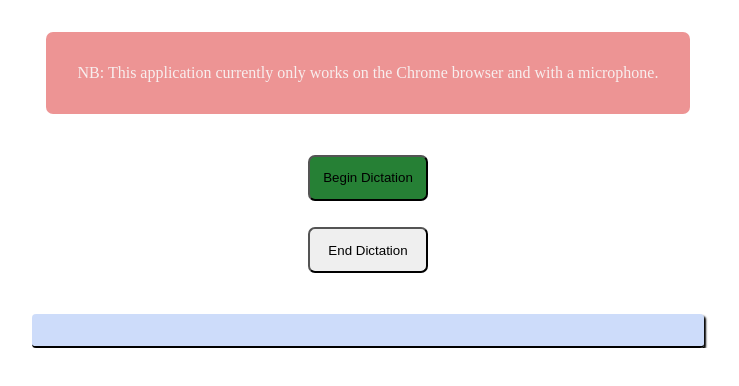
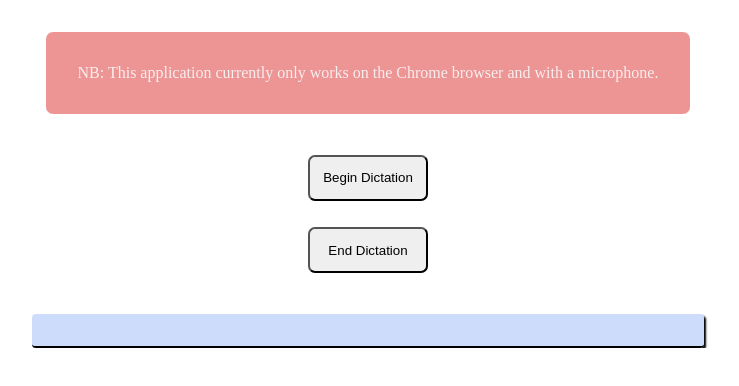
Before and after one commit to krbrennan/speech_recognition, a website: page index.html in a window 1280 px wide. Shown: the whole page, without its empty margins (272-1011 px from the left). Drawn offline with Linux system fonts and the light colour scheme.

Commit message:
style issues

```diff
--- a/style.css
+++ b/style.css
@@ -35,7 +35,7 @@ body {
 }
 
 .record-btn {
-  background: rgb(38, 128, 53);
+  /* background: rgb(38, 128, 53); */
   font-weight: 700px;
   min-height: 1em;
   padding: 1em;
```
